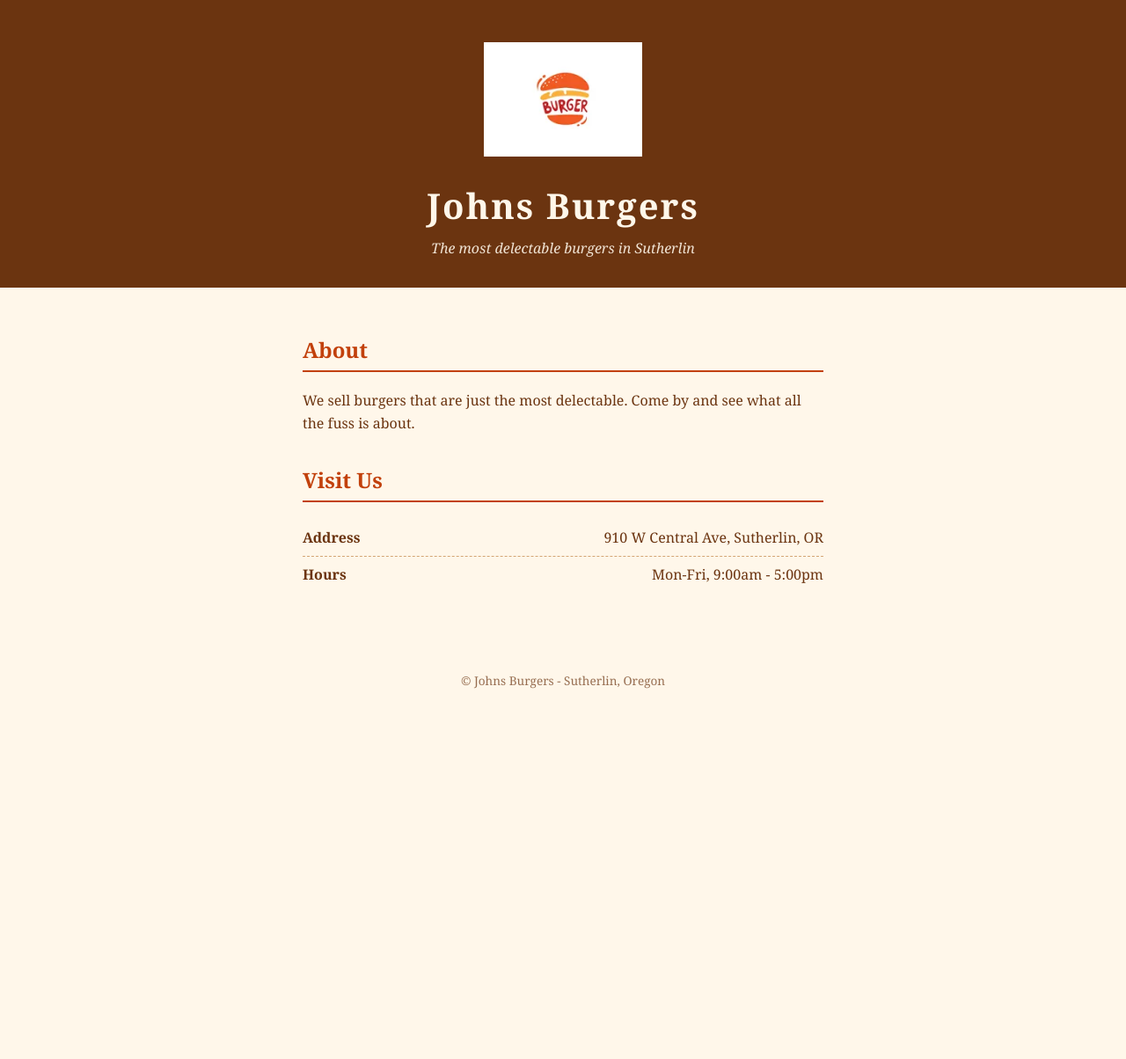
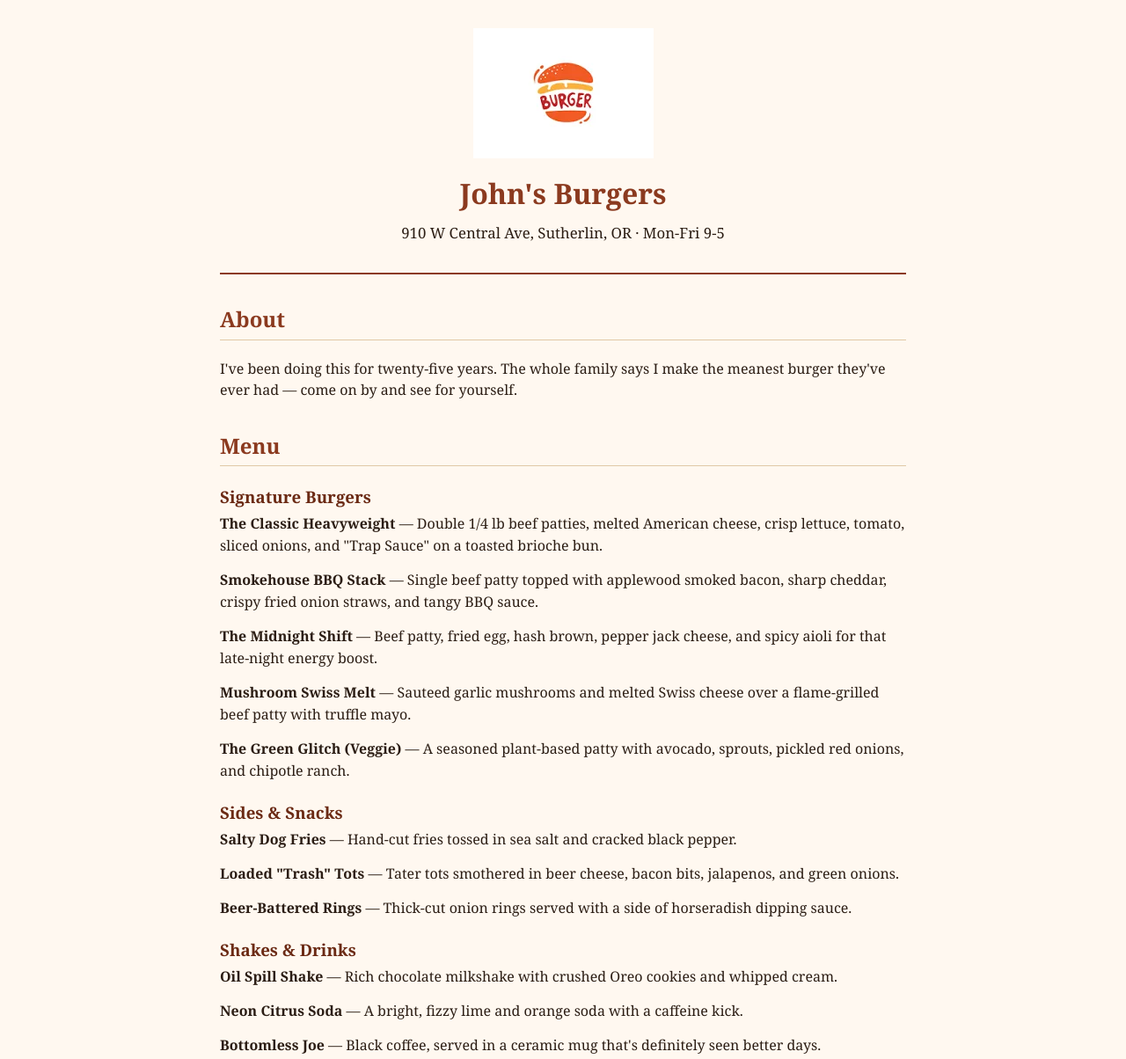
Before and after one commit to ruapotato/johns-burgers, a plain HTML site: page index.html in a window 1280 px wide. Shown: the top 1204 px of the page at 88% size. Before the commit the page ends 809 px from the top, so only its background shows below. Drawn offline with Linux system fonts and the light colour scheme.

Commit message:
Add about + menu content from customer reply

```diff
--- a/index.html
+++ b/index.html
@@ -1,45 +1,56 @@
 <!DOCTYPE html>
 <html lang="en">
 <head>
-<meta charset="UTF-8">
+<meta charset="utf-8">
 <meta name="viewport" content="width=device-width, initial-scale=1">
-<title>Johns Burgers - Sutherlin, OR</title>
+<title>John's Burgers - Sutherlin, OR</title>
 <style>
-:root { --brown: #6b3410; --cream: #fff7ea; --accent: #c2410c; }
-* { box-sizing: border-box; }
-body { margin: 0; font-family: Georgia, serif; background: var(--cream); color: var(--brown); line-height: 1.6; }
-header { text-align: center; padding: 3rem 1rem 2rem; background: var(--brown); color: var(--cream); }
-header img { max-width: 180px; height: auto; margin-bottom: 1rem; }
-header h1 { margin: 0 0 0.25rem; font-size: 2.5rem; letter-spacing: 0.05em; }
-header p { margin: 0; font-style: italic; opacity: 0.9; }
-main { max-width: 640px; margin: 0 auto; padding: 2rem 1.5rem; }
-section { margin-bottom: 2rem; }
-h2 { color: var(--accent); border-bottom: 2px solid var(--accent); padding-bottom: 0.25rem; }
-.info-row { display: flex; justify-content: space-between; padding: 0.5rem 0; border-bottom: 1px dashed #d4a574; }
-.info-row:last-child { border-bottom: none; }
-.label { font-weight: bold; }
-footer { text-align: center; padding: 1.5rem; font-size: 0.85rem; color: var(--brown); opacity: 0.7; }
+  body { font-family: Georgia, serif; max-width: 780px; margin: 2rem auto; padding: 0 1rem; color: #2b1d14; background: #fff8f0; line-height: 1.55; }
+  header { text-align: center; border-bottom: 2px solid #8b3a1f; padding-bottom: 1rem; margin-bottom: 1.5rem; }
+  header img { max-width: 220px; height: auto; }
+  h1 { margin: 0.5rem 0; color: #8b3a1f; }
+  h2 { color: #8b3a1f; border-bottom: 1px solid #e0c9a6; padding-bottom: 0.25rem; margin-top: 2rem; }
+  h3 { color: #6b2a14; margin-top: 1.25rem; margin-bottom: 0.25rem; }
+  .info { text-align: center; font-size: 1.05rem; margin-bottom: 1rem; }
+  .item { margin-bottom: 0.9rem; }
+  .item-name { font-weight: bold; }
+  footer { margin-top: 3rem; padding-top: 1rem; border-top: 1px solid #e0c9a6; text-align: center; font-size: 0.9rem; color: #6b4a2a; }
 </style>
 </head>
 <body>
 <header>
-<img src="images/johns-burgers-logo.webp" alt="Johns Burgers logo">
-<h1>Johns Burgers</h1>
-<p>The most delectable burgers in Sutherlin</p>
+  <img src="images/johns-burgers-logo.webp" alt="John's Burgers logo">
+  <h1>John's Burgers</h1>
+  <div class="info">910 W Central Ave, Sutherlin, OR &middot; Mon-Fri 9-5</div>
 </header>
-<main>
-<section>
+
 <h2>About</h2>
-<p>We sell burgers that are just the most delectable. Come by and see what all the fuss is about.</p>
-</section>
-<section>
-<h2>Visit Us</h2>
-<div class="info-row"><span class="label">Address</span><span>910 W Central Ave, Sutherlin, OR</span></div>
-<div class="info-row"><span class="label">Hours</span><span>Mon-Fri, 9:00am - 5:00pm</span></div>
-</section>
-</main>
+<p>I've been doing this for twenty-five years. The whole family says I make the meanest burger they've ever had &mdash; come on by and see for yourself.</p>
+
+<h2>Menu</h2>
+
+<h3>Signature Burgers</h3>
+<div class="item"><span class="item-name">The Classic Heavyweight</span> &mdash; Double 1/4 lb beef patties, melted American cheese, crisp lettuce, tomato, sliced onions, and "Trap Sauce" on a toasted brioche bun.</div>
+<div class="item"><span class="item-name">Smokehouse BBQ Stack</span> &mdash; Single beef patty topped with applewood smoked bacon, sharp cheddar, crispy fried onion straws, and tangy BBQ sauce.</div>
+<div class="item"><span class="item-name">The Midnight Shift</span> &mdash; Beef patty, fried egg, hash brown, pepper jack cheese, and spicy aioli for that late-night energy boost.</div>
+<div class="item"><span class="item-name">Mushroom Swiss Melt</span> &mdash; Sauteed garlic mushrooms and melted Swiss cheese over a flame-grilled beef patty with truffle mayo.</div>
+<div class="item"><span class="item-name">The Green Glitch (Veggie)</span> &mdash; A seasoned plant-based patty with avocado, sprouts, pickled red onions, and chipotle ranch.</div>
+
+<h3>Sides &amp; Snacks</h3>
+<div class="item"><span class="item-name">Salty Dog Fries</span> &mdash; Hand-cut fries tossed in sea salt and cracked black pepper.</div>
+<div class="item"><span class="item-name">Loaded "Trash" Tots</span> &mdash; Tater tots smothered in beer cheese, bacon bits, jalapenos, and green onions.</div>
+<div class="item"><span class="item-name">Beer-Battered Rings</span> &mdash; Thick-cut onion rings served with a side of horseradish dipping sauce.</div>
+
+<h3>Shakes &amp; Drinks</h3>
+<div class="item"><span class="item-name">Oil Spill Shake</span> &mdash; Rich chocolate milkshake with crushed Oreo cookies and whipped cream.</div>
+<div class="item"><span class="item-name">Neon Citrus Soda</span> &mdash; A bright, fizzy lime and orange soda with a caffeine kick.</div>
+<div class="item"><span class="item-name">Bottomless Joe</span> &mdash; Black coffee, served in a ceramic mug that's definitely seen better days.</div>
+
+<h2>Visit</h2>
+<p>910 W Central Ave, Sutherlin, OR<br>Open Monday through Friday, 9am to 5pm.</p>
+
 <footer>
-&copy; Johns Burgers - Sutherlin, Oregon
+  Hosted by <a href="https://freesoftware.support">freesoftware.support</a>
 </footer>
 </body>
 </html>
```
